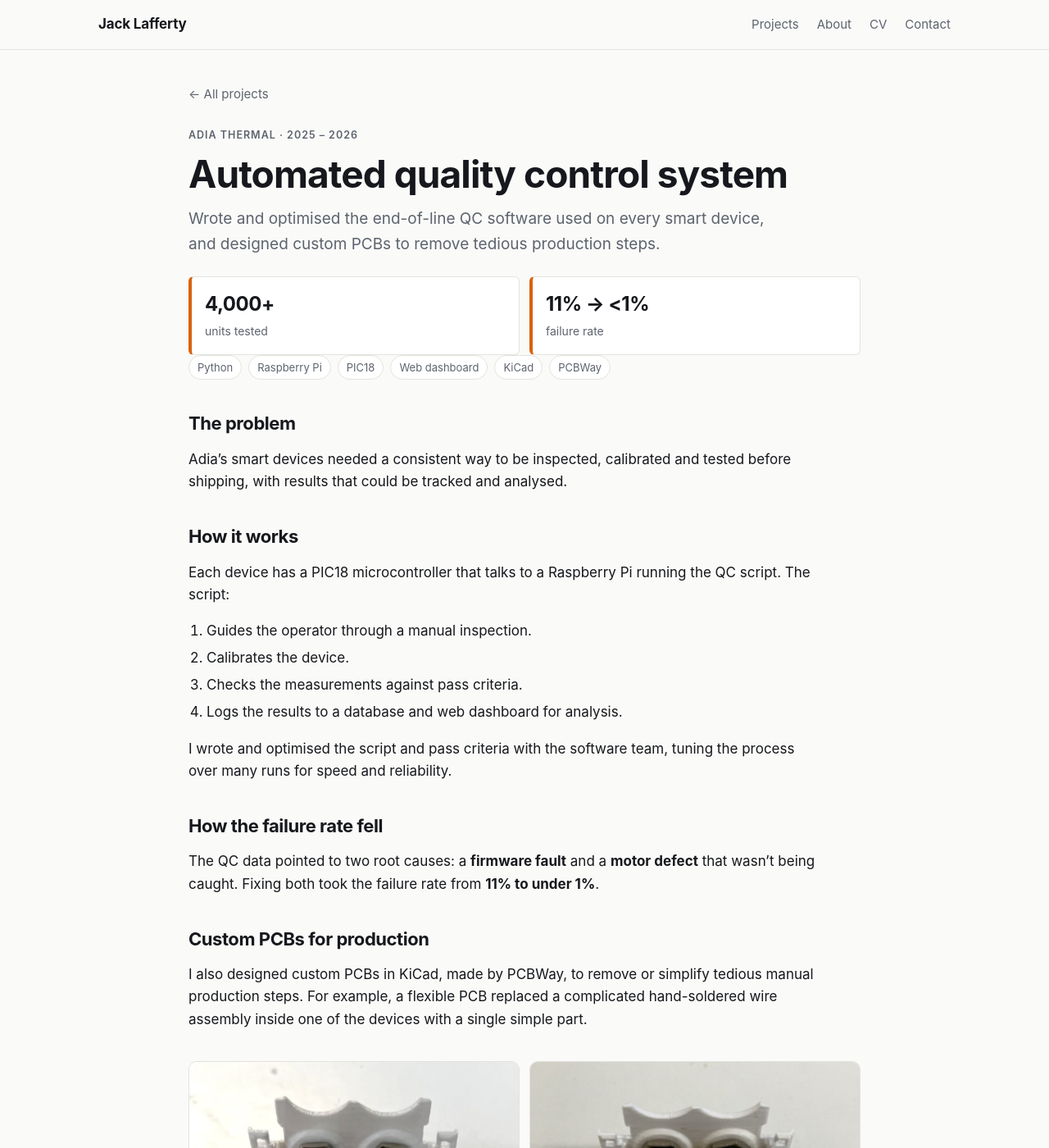
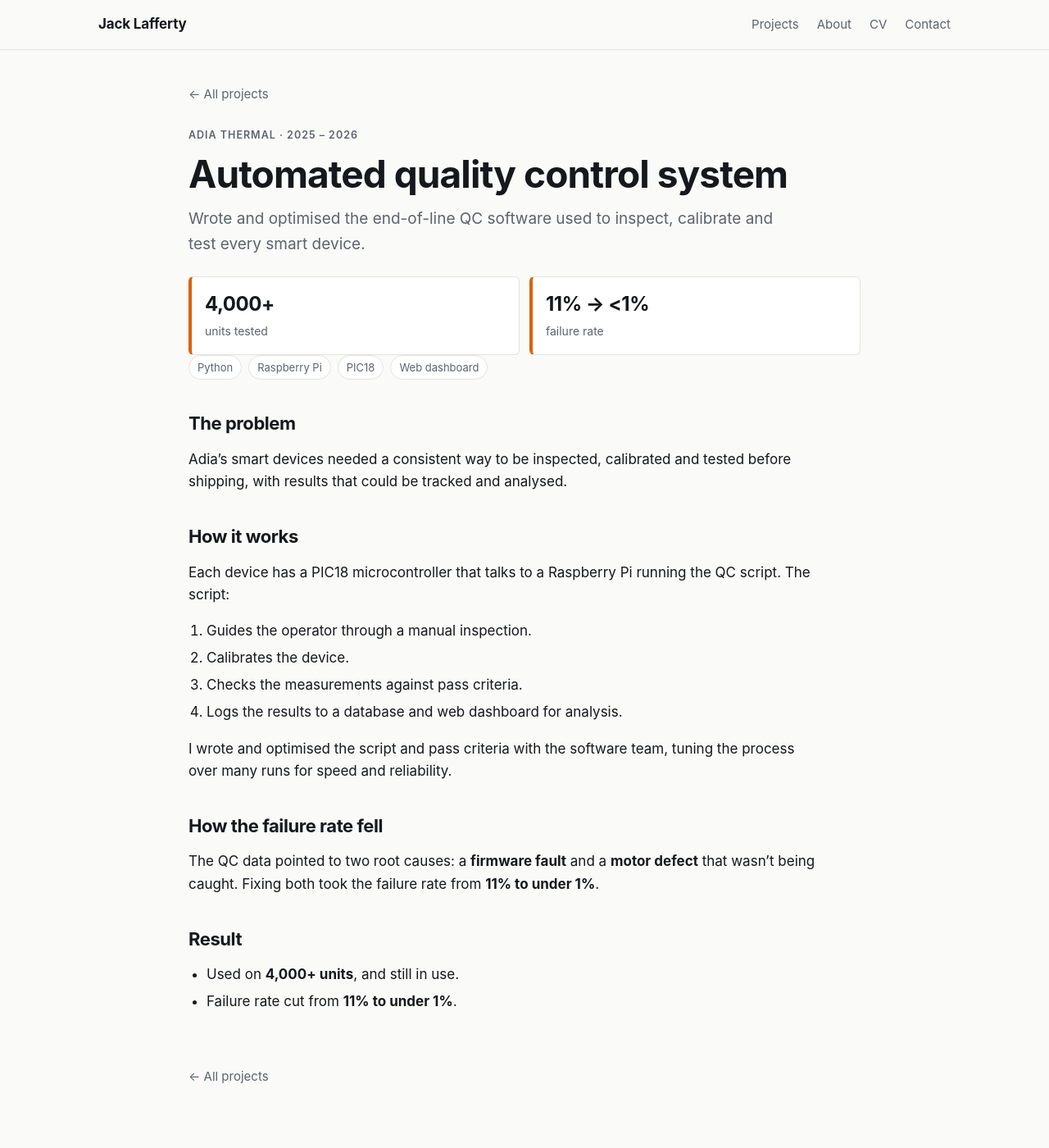
Before and after one commit to jack-laff/jack-laff.github.io, a Jekyll site: the page built from _projects/qc-system.md, in a window 1280 px wide and 1400 px high. Shown: the whole window at 82% size. Built offline with Jekyll 4.4.1, drawn with Linux system fonts in a browser that asks for light colours; some of the changed text lies outside the part shown.

Commit message:
Hub images, PCB page, wire cutter video; QC page without PCBs

```diff
--- a/_projects/qc-system.md
+++ b/_projects/qc-system.md
@@ -3,23 +3,16 @@ title: Automated quality control system
 context: Adia Thermal
 period: 2025 – 2026
 order: 2
-summary: Wrote and optimised the end-of-line QC software used on every smart device, and designed custom PCBs to remove tedious production steps.
+summary: Wrote and optimised the end-of-line QC software used to inspect, calibrate and test every smart device.
 result: 4,000+ units tested, failure rate cut from 11% to under 1%.
 cover: /assets/img/qc-system/cover.png
 cover_alt: QC results dashboard (data blurred)
-gallery:
-  - src: /assets/img/qc-system/pcb-layout.png
-    alt: Production PCB layout in KiCad
-    caption: Custom production PCB in KiCad.
-  - src: /assets/img/qc-system/pcb-photo.jpg
-    alt: Assembled production PCB
-    caption: Made by PCBWay.
 metrics:
   - value: "4,000+"
     label: units tested
   - value: "11% → <1%"
     label: failure rate
-tools: [Python, Raspberry Pi, PIC18, Web dashboard, KiCad, PCBWay]
+tools: [Python, Raspberry Pi, PIC18, Web dashboard]
 ---
 
 ## The problem
@@ -44,23 +37,6 @@ speed and reliability.
 The QC data pointed to two root causes: a **firmware fault** and a **motor defect** that wasn't being caught.
 Fixing both took the failure rate from **11% to under 1%**.
 
-## Custom PCBs for production
-
-I also designed custom PCBs in KiCad, made by PCBWay, to remove or simplify tedious manual production steps.
-For example, a flexible PCB replaced a complicated hand-soldered wire assembly inside one of the devices with a
-single simple part.
-
-<div class="gallery">
-  <figure>
-    <img src="{{ '/assets/img/qc-system/flex-before.jpg' | relative_url }}" alt="Device with a hand-soldered wire assembly">
-    <figcaption>Before: hand-soldered wire assembly.</figcaption>
-  </figure>
-  <figure>
-    <img src="{{ '/assets/img/qc-system/flex-after.jpg' | relative_url }}" alt="Same device with a flexible PCB in place of the wiring">
-    <figcaption>After: one flexible PCB. Main board obscured.</figcaption>
-  </figure>
-</div>
-
 ## Result
 
 - Used on **4,000+ units**, and still in use.
```
Also changed, not shown: _projects/adia-hub-redesign.md (+17 -8 lines), _projects/production-pcbs.md (added, +31 -0 lines), _projects/wire-cutter.md (+7 -7 lines).
